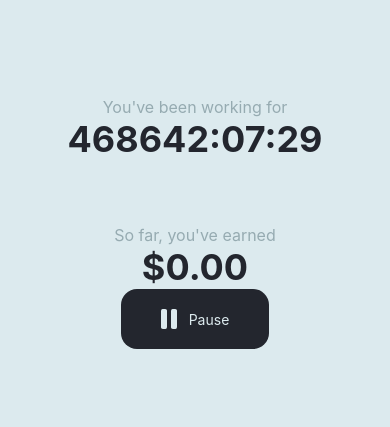
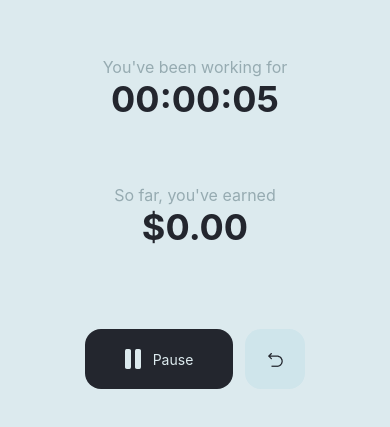
Before and after one commit to NicolasMilliard/PayClock, a React Native app: screen /Timer in a window 390 px wide. Shown: the part 199-626 px from the top of the page. Built offline with nearby package versions, Linux system fonts and the light colour scheme.

Commit message:
Add pause and reset functions

```diff
--- a/src/screens/Timer/TimerScreen.tsx
+++ b/src/screens/Timer/TimerScreen.tsx
@@ -1,5 +1,5 @@
-import { FC, useEffect, useState } from "react";
-import { StyleSheet, SafeAreaView, View, Text } from "react-native";
+import { FC, useEffect, useState, useRef, MutableRefObject } from "react";
+import { StyleSheet, SafeAreaView, View, Text, TouchableOpacity, Image } from "react-native";
 import { useSelector, useDispatch } from "react-redux";
 import { RootState } from "../../redux/store";
 import { setStartTimerValue } from "../../redux/startTimerSlice";
@@ -8,13 +8,16 @@ import styles from "../../styles/index";
 import Button from "../../components/Button/Button";
 
 const TimerScreen: FC = () => {
-  const income = useSelector((state: RootState) => state.income);
-  const startTime = useSelector((state: RootState) => state.startTimer);
+  const income = useSelector(({ income }: RootState) => income);
+  const startTimer = useSelector(({ startTimer }: RootState) => startTimer);
   const dispatch = useDispatch();
 
-  const [incomePerSecond, setIncomePerSecond] = useState(0);
-  const [duration, setDuration] = useState(0);
-  const [earned, setEarned] = useState(0);
+  const [incomePerSecond, setIncomePerSecond] = useState<number>(0);
+  const [duration, setDuration] = useState<number>(0);
+  const [earned, setEarned] = useState<number>(0);
+  const [isPaused, setIsPaused] = useState<boolean>(false);
+  const intervalRef: MutableRefObject<number | null> = useRef<number | null>(null);
+  const elapsedDurationRef = useRef<number>(0);
 
   const formatIncome = () => {
     const yearlyIncomeToIncomePerSecond = income.value / (52 * 35 * 3600);
@@ -22,7 +25,7 @@ const TimerScreen: FC = () => {
     setIncomePerSecond(roundIncomePerSecond);
   };
 
-  const formatDuration = (duration: number) => {
+  const formatDuration = (duration: number): string => {
     const hours = Math.floor(duration / 3600);
     const minutes = Math.floor((duration % 3600) / 60);
     const seconds = Math.floor(duration % 60);
@@ -31,33 +34,83 @@ const TimerScreen: FC = () => {
       .padStart(2, "0")}`;
   };
 
+  const pauseTimer = () => {
+    setIsPaused(true);
+    if (intervalRef.current) {
+      clearInterval(intervalRef.current);
+    }
+  };
+
+  const reStartTimer = () => {
+    setIsPaused(false);
+    elapsedDurationRef.current = duration;
+    dispatch(setStartTimerValue(Date.now()));
+  };
+
   useEffect(() => {
-    if (startTime.value === 0) {
+    if (startTimer.value === 0) {
       dispatch(setStartTimerValue(Date.now()));
+    } else if (!isPaused) {
+      elapsedDurationRef.current = duration;
     }
     formatIncome();
   }, []);
 
+  const resetTimer = () => {
+    setIsPaused(true);
+    setDuration(0);
+    setEarned(0);
+    dispatch(setStartTimerValue(0));
+  };
+
   useEffect(() => {
-    const intervalId = setInterval(() => {
-      const elapsedSeconds = Math.floor((Date.now() - startTime.value) / 1000);
-      setDuration(elapsedSeconds);
-      setEarned((prevEarned) => prevEarned + incomePerSecond);
-    }, 1000);
-    return () => clearInterval(intervalId);
-  }, [incomePerSecond]);
+    if (!isPaused) {
+      intervalRef.current = setInterval(() => {
+        setDuration((prevDuration) => prevDuration + 1);
+        setEarned((prevEarned) => prevEarned + incomePerSecond);
+      }, 1000);
+    }
+
+    return () => {
+      if (intervalRef.current) {
+        clearInterval(intervalRef.current);
+      }
+    };
+  }, [isPaused, incomePerSecond]);
 
   return (
     <SafeAreaView style={styles.container}>
+      {isPaused && (
+        <View style={localStyles.pausedWrapper}>
+          <Text style={localStyles.pausedTitle}>Timer is paused.</Text>
+        </View>
+      )}
       <View>
         <Text style={localStyles.text}>You've been working for</Text>
-        <Text style={localStyles.title}>{formatDuration(duration)}</Text>
+        <Text style={[localStyles.title, isPaused && localStyles.pausedText]}>{formatDuration(duration)}</Text>
       </View>
       <View style={localStyles.wrapper}>
         <Text style={localStyles.text}>So far, you've earned</Text>
-        <Text style={localStyles.title}>${earned.toFixed(2)}</Text>
+        <Text style={[localStyles.title, isPaused && localStyles.pausedText]}>${earned.toFixed(2)}</Text>
       </View>
-      <Button text="Pause" imageSource={require("../../../assets/icons/button/pause.png")} customFunc="" />
+      <View style={localStyles.buttonsWrapper}>
+        {isPaused ? (
+          <Button
+            text="Resume"
+            imageSource={require("../../../assets/icons/button/resume.png")}
+            customFunc={reStartTimer}
+          />
+        ) : (
+          <Button
+            text="Pause"
+            imageSource={require("../../../assets/icons/button/pause.png")}
+            customFunc={pauseTimer}
+          />
+        )}
+        <TouchableOpacity style={localStyles.button} onPress={resetTimer}>
+          <Image source={require("../../../assets/icons/button/reset.png")} />
+        </TouchableOpacity>
+      </View>
     </SafeAreaView>
   );
 };
@@ -77,6 +130,32 @@ const localStyles = StyleSheet.create({
     fontWeight: "bold",
     textAlign: "center",
   },
+  pausedText: {
+    color: "#96abb1",
+  },
+  pausedWrapper: {
+    marginBottom: 32,
+  },
+  pausedTitle: {
+    color: "#23262e",
+    fontSize: 24,
+    fontWeight: "bold",
+    textAlign: "center",
+  },
+  buttonsWrapper: {
+    flexDirection: "row",
+    alignItems: "center",
+    gap: 12,
+    marginTop: 80,
+  },
+  button: {
+    alignItems: "center",
+    justifyContent: "center",
+    backgroundColor: "#cfe5eb",
+    borderRadius: 16,
+    width: 60,
+    height: 60,
+  },
 });
 
 export default TimerScreen;
```
